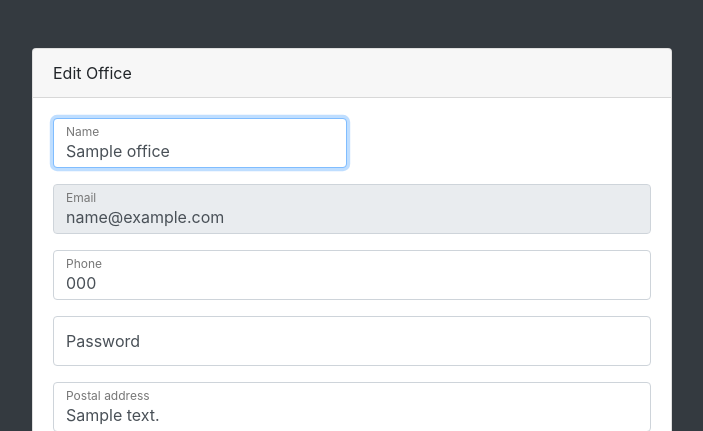
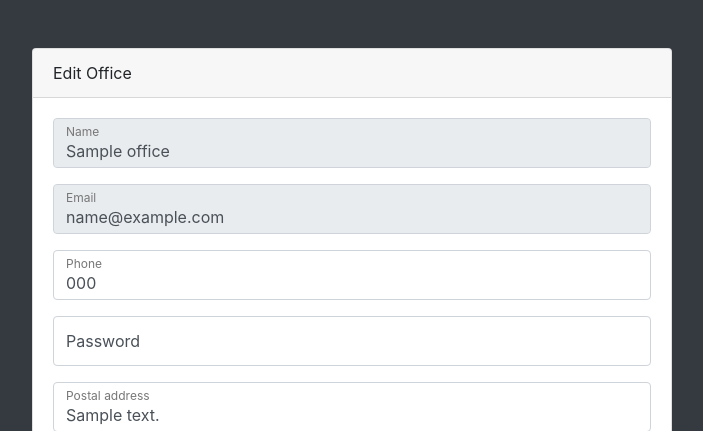
Before and after one commit to charlesdlrsa/dev_log_tournees_infirmiers, a Flask app: page /account/edit/office/1 in a window 1280 px wide. Shown: the top 431 px of the page, without its empty margins (288-991 px from the left). Run offline with Flask 2, Linux system fonts and the light colour scheme; the visitor is signed in with stand-in values (Sample User, id 1); tables that the repository leaves empty hold one stand-in row (values such as "Sample post"); some libraries are stand-ins or nearby versions.

Commit message:
Fix name bar size in edit office

```diff
--- a/dev_log/templates/edit_office.html
+++ b/dev_log/templates/edit_office.html
@@ -34,16 +34,11 @@
         <div class="card-body">
             <form method="post">
              <div class="form-group">
-              <div class="form-row">
-                <div class="col-md-6">
                <div class="form-label-group">
-                    <input type="text" id="name" class="form-control" placeholder="{{office.name}}" required="required" autofocus="autofocus" name="name" value="{{office.name}}" >
+                 <input type="name" id="name" class="form-control" placeholder="{{office.name}}" required="required" name="name" value="{{office.name}}" readonly>
                  <label for="name">Name</label>
                </div>
              </div>
-              </div>
-            </div>
-
              <div class="form-group">
                <div class="form-label-group">
                  <input type="email" id="email" class="form-control" placeholder="{{office.email}}" required="required" name="email" value="{{office.email}}" readonly>
```
Lines whose indentation alone changed are shown as unchanged.
